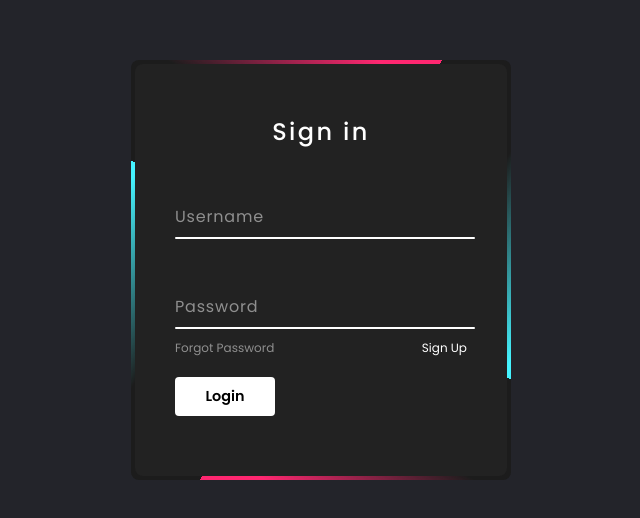
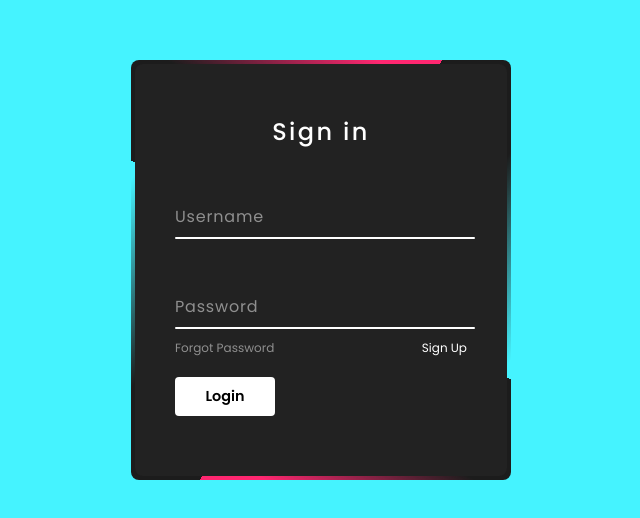
Before and after one commit to msnickie/Login, a plain HTML site: page index.html in a window 1280 px wide. Shown: the part 130-648 px from the top of the page, without its empty margins (319-959 px from the left). Drawn offline with Linux system fonts and the light colour scheme.

Commit message:
change backgound color

```diff
--- a/style.css
+++ b/style.css
@@ -12,7 +12,8 @@ body
     justify-content: center;
     align-items: center;
     min-height: 100vh;
-    background: #23242a;
+    /* background: #23242a; */
+    background-color: #45f3ff;
 }
 .box
 {
```
